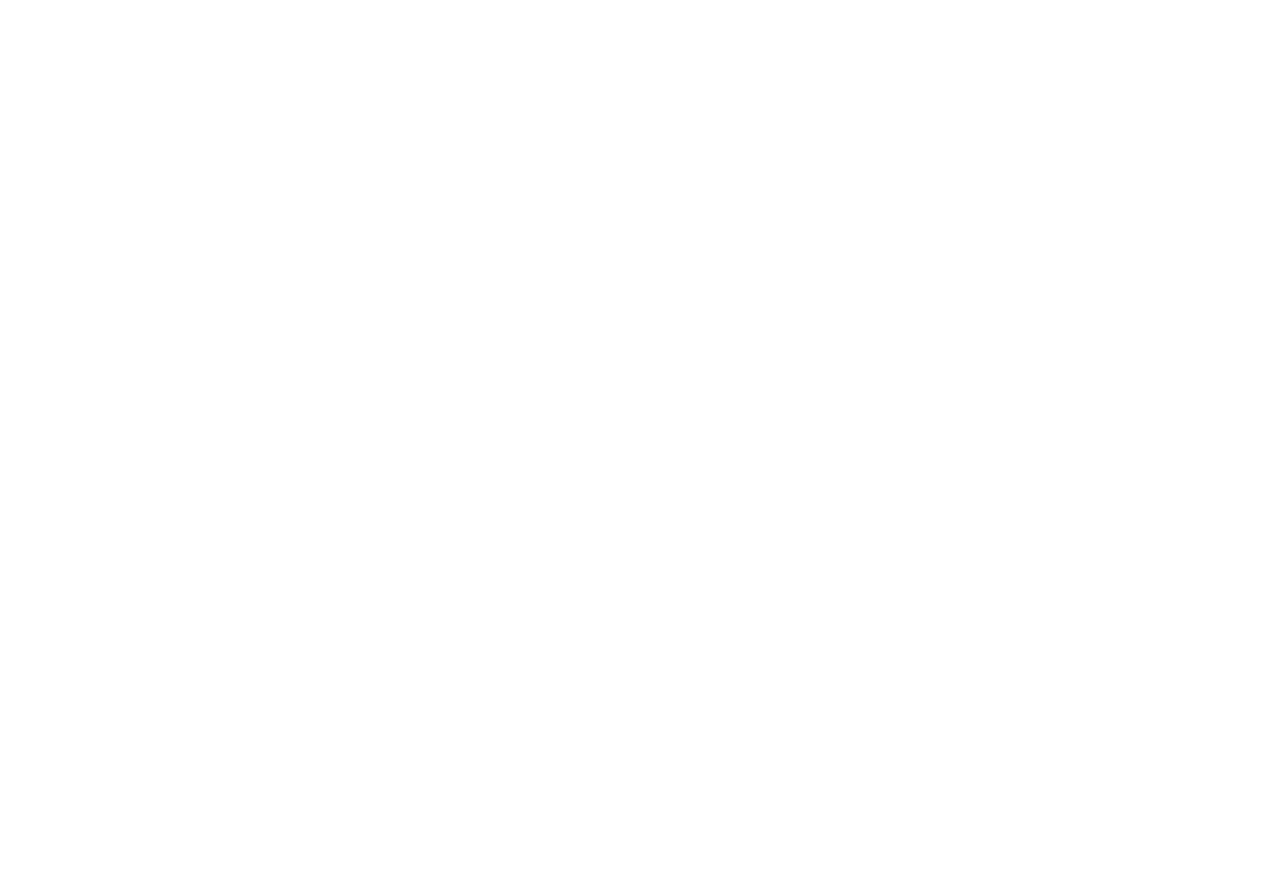
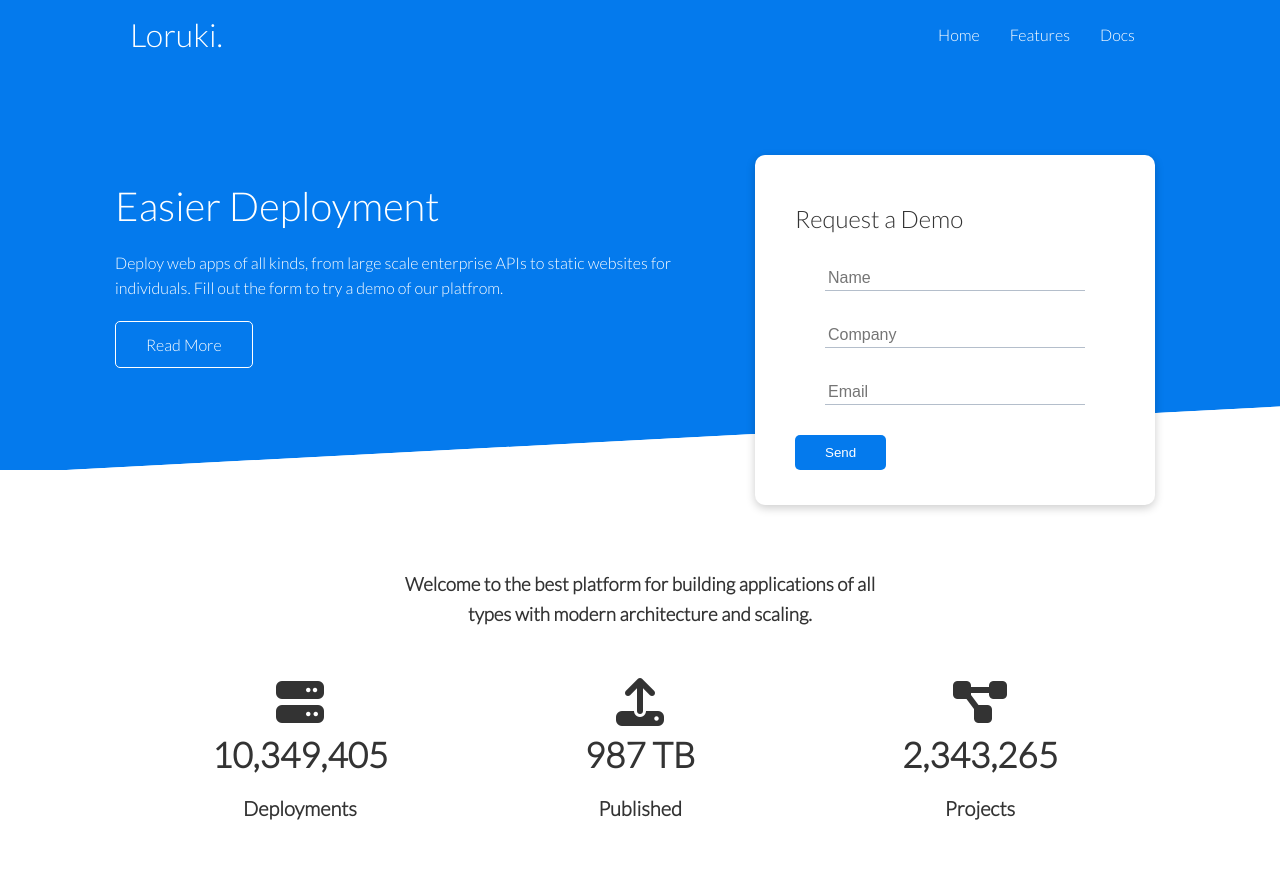
Before and after one commit to georgediiorio/loruki, a plain HTML site: page index.html in a window 1280 px wide. Shown: the top 885 px of the page. Before the commit the page ends 800 px from the top, so only its background shows below. Drawn offline with Linux system fonts and the light colour scheme.

Commit message:
Updated index and style. Added a utilities.css file for creation of a mini framework.

```diff
--- a/css/style.css
+++ b/css/style.css
@@ -0,0 +1,168 @@
+@import url('https://fonts.googleapis.com/css2?family=Lato:wght@300&display=swap');
+
+:root {
+    --primary-color:#047aed;
+    --secondary-color:#1c3fa8;
+    --dark-color:#002240;
+    --light-color:#f4f4f4;
+}
+
+* {
+    box-sizing: border-box;
+    padding: 0;
+    margin: 0;
+}
+
+body {
+    font-family: "Lato", sans-serif;
+    color: #333;
+    line-height: 1.6;
+}
+
+ul {
+    list-style: none;
+}
+
+a {
+    text-decoration: none;
+    color:#333;
+}
+
+h1, h2 {
+    font-weight: 300;
+    line-height: 1.2;
+    margin: 10px 0;
+}
+
+p {
+    margin: 10px 0;
+}
+
+img {
+    width: 100%;
+}
+
+/*Navbar*/
+.navbar {
+    background-color: var(--primary-color);
+    color:#fff;
+    height: 70px;
+}
+
+.navbar ul {
+    display: flex;
+}
+
+.navbar a {
+    color: #fff;
+    padding: 10px;
+    margin: 0 5px;
+}
+
+.navbar a:hover {
+    border-bottom: 2px #fff solid;
+}
+
+.navbar .flex {
+    justify-content: space-between;
+
+}
+
+/*Showcase*/
+.showcase {
+    height: 400px;
+    background-color: var(--primary-color);
+    color:#fff;
+    position: relative;
+}
+
+.showcase h1 {
+    font-size: 40px;
+}
+
+.showcase p {
+    margin: 20px 0;
+}
+
+.showcase .grid {
+    overflow: visible;
+    grid-template-columns: 55% 45%;
+    gap: 30px;
+}
+
+.showcase-form {
+    position: relative;
+    top: 60px;
+    height: 350px;
+    width: 400px;
+    padding: 40px;
+    z-index: 100;
+    justify-self: flex-end;
+}
+
+.showcase-form .form-control {
+    margin: 30px;
+}
+
+.showcase-form input[type='text'],
+.showcase-form input[type='email'] {
+    border: 0;
+    border-bottom: 1px solid  #b4becb;
+    width: 100%;
+    padding: 3px;
+    font-size: 16px;
+}
+
+.showcase-form input:focus{
+    outline: none;
+}
+
+.showcase::before,
+.showcase::after {
+    content: " ";
+    position: absolute;
+    height: 100px;
+    bottom: -70px;
+    right: 0;
+    left: 0;
+    background: #fff;
+    transform: skewY(-3deg);
+    -webkit-transform: skewY(-3deg);
+    -moz-transform: skewY(-3deg);
+    -ms-transform: skewY(-3deg);
+}
+
+/*Stats*/
+.stats {
+    padding: 100px;
+}
+
+.stats-heading {
+    max-width: 500px;
+    margin: auto;
+}
+
+.stats .grid h3 {
+    font-size: 35px;
+}
+
+.stats .grid p {
+    font-size: 20px;
+    font-weight: bold;
+}
+
+/*CLI*/
+.cli .grid {
+    grid-template-columns: repeat(3, 1fr);
+    grid-template-rows: repeat(2, 1fr);
+}
+
+.cli .grid > *:first-child {
+    grid-column: 1 / span 2;
+    grid-row: 1/ span 2;
+}
+
+/*Cloud*/
+.cloud .grid {
+    grid-template-columns: 4fr 3fr;
+}
--- /dev/null
+++ b/css/utilities.css
@@ -0,0 +1,186 @@
+.container {
+    max-width: 1100px;
+    margin: 0 auto;
+    overflow:auto;
+    padding: 0 40px;
+}
+
+.card   {
+    background-color: #fff;
+    border-radius: 10px;
+    box-shadow: 0 3px 10px rgba(0, 0, 0, 0.2);
+    padding: 20px;
+    margin: 10px;
+    color: #333;
+}
+
+.btn {
+    display: inline-block;
+    padding: 10px 30px;
+    cursor: pointer;
+    background-color: var(--primary-color);
+    color: #fff;
+    border: none;
+    border-radius: 5px;
+}
+
+.btn-outline {
+    background-color: transparent;
+    border: 1px #fff solid;
+}
+
+.btn:hover {
+    transform: scale(.98);
+}
+
+/*Background & Colored Buttons*/
+.bg-primary,
+.btn-primary{
+    background-color: var(--primary-color);
+    color: #fff;
+}
+
+.bg-secondary,
+.btn-secondary{
+    background-color: var(--secondary-color);
+    color: #fff;
+}
+
+.bg-dark,
+.btn-dark{
+    background-color: var(--dark-color);
+    color: #fff;
+}
+
+.bg-light,
+.btn-light{
+    background-color: var(--light-color);
+    color: #333;
+}
+
+/*Text Sizes*/
+
+.lead {
+    font-size: 20px;
+}
+
+.sm {
+    font-size: 1rem;
+}
+
+.md {
+    font-size: 2rem;
+}
+
+.lg {
+    font-size: 3rem;
+}
+
+.xl {
+    font-size: 4rem;
+}
+
+.text-center {
+    text-align: center;
+}
+
+
+.flex {
+    display: flex;
+    align-items: center;
+    height: 100%;
+}
+
+.grid {
+    display: grid;
+    grid-template-columns: repeat(2, 1fr);
+    gap: 20px;
+    justify-content: center;
+    align-items: center;
+    height: 100%;
+}
+.grid-3 {
+    grid-template-columns: repeat(3, 1fr);
+}
+
+/*Margin*/
+.my-1 {
+    margin: 1rem 0;
+}
+
+.my-2 {
+    margin: 1.5rem 0;
+}
+
+.my-3{
+    margin: 2rem 0;
+}
+
+.my-4 {
+    margin: 3rem 0;
+}
+
+.my-5 {
+    margin: 4rem 0;
+}
+
+.m-1 {
+    margin: 1rem;
+}
+
+.m-2 {
+    margin: 1.5rem;
+}
+
+.m-3{
+    margin: 2rem;
+}
+
+.m-4 {
+    margin: 3rem;
+}
+
+.m-5 {
+    margin: 4rem;
+}
+
+/*Padding*/
+.py-1 {
+    padding: 1rem 0;
+}
+
+.py-2 {
+    padding: 1.5rem 0;
+}
+
+.py-3{
+    padding: 2rem 0;
+}
+
+.py-4 {
+    padding: 3rem 0;
+}
+
+.py-5 {
+    padding: 4rem 0;
+}
+
+.p-1 {
+    padding: 1rem;
+}
+
+.p-2 {
+    padding: 1.5rem;
+}
+
+.p-3{
+    padding: 2rem;
+}
+
+.p-4 {
+    padding: 3rem;
+}
+
+.p-5 {
+    padding: 4rem;
+}
--- a/index.html
+++ b/index.html
@@ -3,9 +3,102 @@
 <head>
     <meta charset="UTF-8">
     <meta name="viewport" content="width=device-width, initial-scale=1.0">
-    <title>Document</title>
+    <script src="https://kit.fontawesome.com/54e45b8e37.js" crossorigin="anonymous"></script>
+    <link rel="stylesheet" href="css/utilities.css">
+    <link rel="stylesheet" href="css/style.css">
+    <title>Loruki | Could Hosting For Everyone</title>
 </head>
 <body>
+    <!--Navbar-->
+    <div class="navbar">
+        <div class="container flex">
+            <h1 class="logo">Loruki.</h1>
+            <nav>
+                <ul>
+                    <li><a href="index.html">Home</a></li>
+                    <li><a href="features.html">Features</a></li>
+                    <li><a href="docs.html">Docs</a></li>
+                </ul>
+            </nav>
+        </div>
+    </div>
 
+    <!--Showcase-->
+    <section class="showcase">
+        <div class="container grid">
+                <div class="showcase-text">
+                    <h1>Easier Deployment</h1>
+                    <p>Deploy web apps of all kinds,  from large scale enterprise APIs to static websites for individuals. Fill out the
+                    form to try a demo of our platfrom.</p>
+                    <a href="features.html" class="btn btn-outline">Read More</a>
+                </div>
+
+                <div class="showcase-form card">
+                    <h2>Request a Demo</h2>
+                    <form>
+                        <div class="form-control">
+                            <input type="text" name="name" placeholder="Name" required>
+                        </div>
+                        <div class="form-control">
+                            <input type="text" name="company" placeholder="Company" required>
+                        </div>
+                        <div class="form-control">
+                            <input type="email" name="email" placeholder="Email" required>
+                        </div>
+                        <input type="submit" value="Send" class="btn btn-primary">
+                    </form>
+                </div>
+        </div>
+    </section>
+
+    <!--Stats-->
+    <section class="stats">
+        <div class="container">
+            <h3 class="stats-heading text-center my-1">
+                Welcome to the best platform for building applications of all
+                types with modern architecture and scaling.
+            </h3>
+
+            <div class="grid grid-3 text-center my-4">
+                <div>
+                    <i class="fas fa-server fa-3x"></i>
+                    <h3>10,349,405</h3>
+                    <p class="text-secondary">Deployments</p>
+                </div>
+                <div><i class="fas fa-upload fa-3x"></i>
+                    <h3>987 TB</h3>
+                    <p class="text-secondary">Published</p>
+                </div>
+                <div><i class="fas fa-project-diagram fa-3x"></i>
+                    <h3>2,343,265</h3>
+                    <p class="text-secondary">Projects</p></div>
+            </div>
+        </div>
+    </section>
+
+    <!--Cli-->
+    <section class="cli">
+        <div class="container grid">
+            <img src="images/cli.png" alt="">
+            <div class="card">
+                <h3>Easy to use, cross platform CLI</h3>
+            </div>
+            <div class="card">
+                <h3>Deploy in seconds</h3>
+            </div>
+        </div>
+    </section>
+
+    <!--Cloud-->
+    <section class="cloud bg-primary my-2 py-2">
+        <div class="container grid">
+            <div class="text-center">
+                <h2 class="lg">Extreme cloud Hosting</h2>
+                <p class="lead my-1">Cloud hosting like you've never seen. Fast, efficient and scalable</p>
+                <a href="features.html" class="btn btn-dark">Read More</a>
+            </div>
+            <img src="images/cloud.png" alt="">
+        </div>
+    </section>
 </body>
 </html>
```
